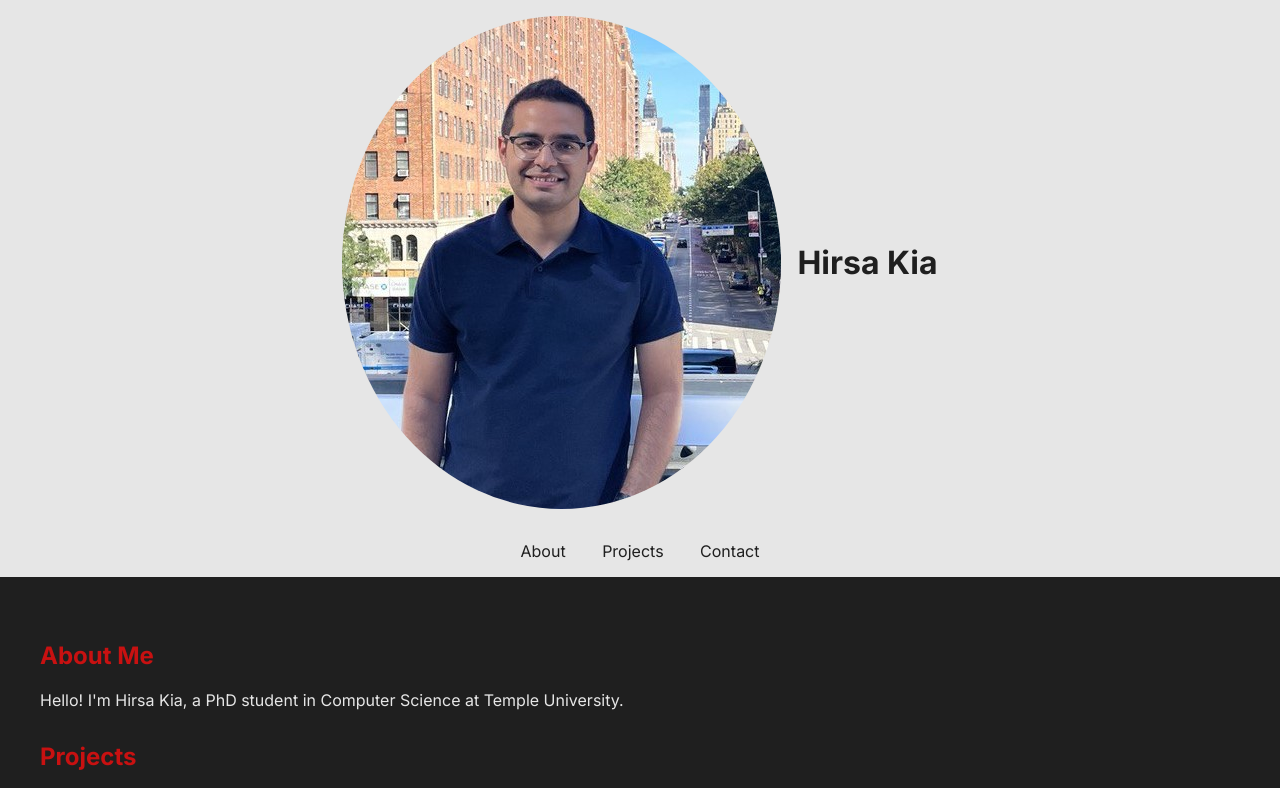
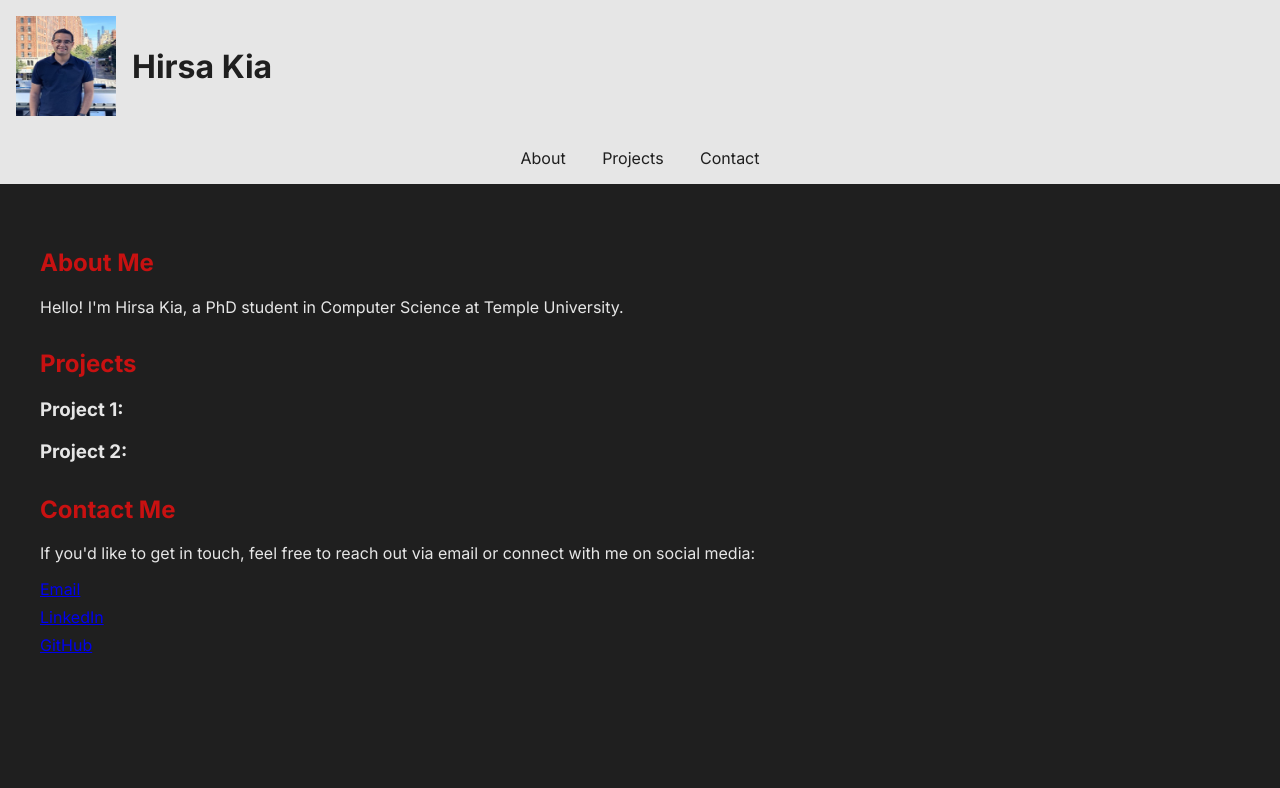
Before and after one commit to hirsakia/Hirsakia.github.io, a plain HTML site: page index.html in a window 1280 px wide. Shown: the top 788 px of the page. Drawn offline with Linux system fonts and the light colour scheme.

Commit message:
Update index.html

```diff
--- a/index.html
+++ b/index.html
@@ -16,17 +16,17 @@
         header {
             background-color: #E6E6E6;
             color: #1F1F1F;
-            padding: 1em 0;
-            text-align: center;
+            padding: 1em;
             display: flex;
             align-items: center;
-            justify-content: center;
         }
         header img {
-            border-radius: 50%;
             margin-right: 1em;
-            width: 439px;
-            height: 493px;
+            width: 100px;
+            height: 100px;
+        }
+        header h1 {
+            margin: 0;
         }
         nav {
             background-color: #E6E6E6;
```
